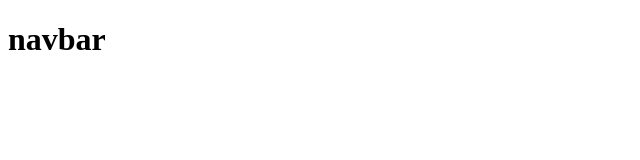
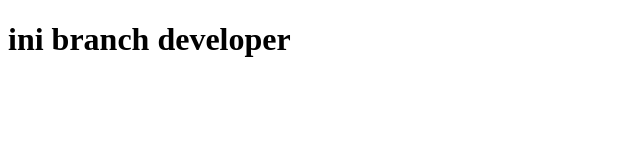
Before and after one commit to shaharaniazpriyanne/latihan, a plain HTML site: page index.html in a window 1280 px wide. Shown: the whole page, without its empty margins (0-640 px from the left). Drawn offline with Linux system fonts and the light colour scheme.

Commit message:
tag h1 developer

```diff
--- a/index.html
+++ b/index.html
@@ -7,6 +7,6 @@
     <title>Document</title>
 </head>
 <body>
-    <h1> navbar </h1>
+    <h1> ini branch developer </h1>
 </body>
 </html>
```
